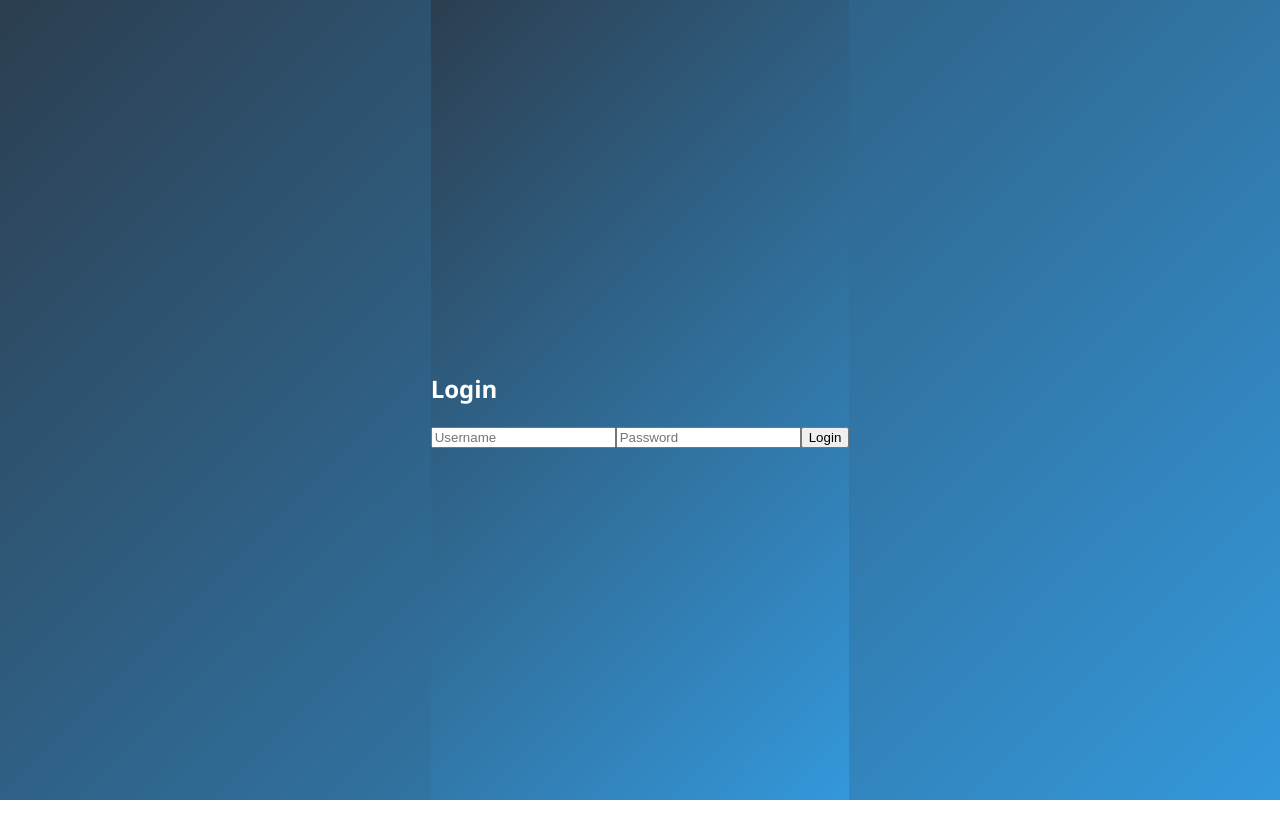
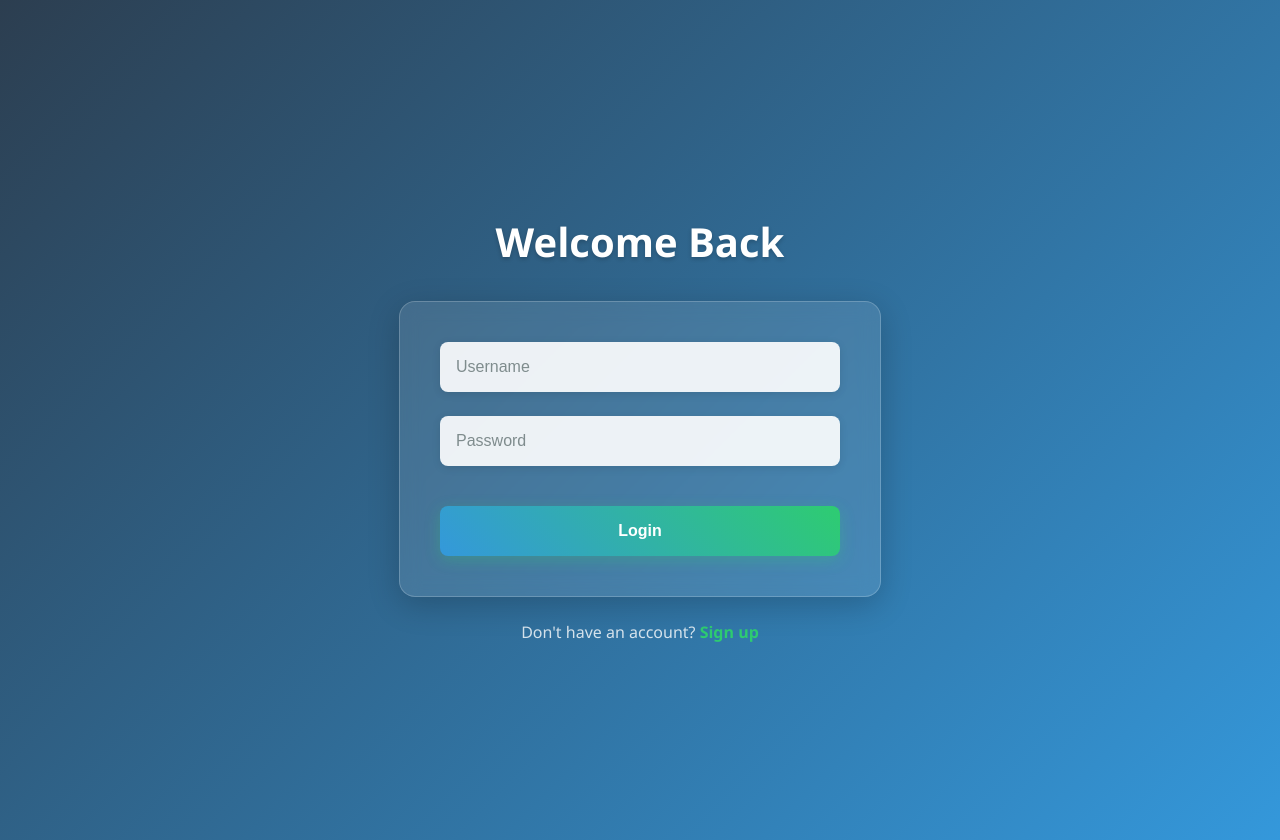
Before and after one commit to bhargav-vyas/referr-easy-front, a React (Create React App) app: page /login in a window 1280 px wide. Before the commit the page ends 800 px from the top, so only its background shows below. Built offline with nearby package versions, Linux system fonts and the light colour scheme.

Commit message:
change in the  css of the home .css

```diff
--- a/src/components/Login.css
+++ b/src/components/Login.css
@@ -1,168 +1,159 @@
-/* home.css */
+/* Login.css */
 
-body, html {
-  margin: 0;
-  padding: 0;
+/* Base styles */
+.login-container {
+  display: flex;
+  flex-direction: column;
+  align-items: center;
+  justify-content: center;
+  min-height: 100vh;
+  background: linear-gradient(135deg, #2c3e50, #3498db);
+  color: white;
   font-family: 'Segoe UI', Tahoma, Geneva, Verdana, sans-serif;
-  box-sizing: border-box;
-  background: linear-gradient(135deg, #2c3e50, #3498db);
-  min-height: 100vh;
-  color: white;
-  display: flex;
-  justify-content: center;
-  align-items: center;
-  flex-direction: column;
+  padding: 20px;
+  animation: fadeIn 0.8s ease-out;
 }
 
-.navbar {
-  background: rgba(0, 0, 0, 0.7);
-  color: white;
-  display: flex;
-  justify-content: space-between;
-  align-items: center;
-  padding: 15px 30px;
-  box-shadow: 0 4px 12px rgba(0, 0, 0, 0.3);
-  position: sticky;
-  top: 0;
-  z-index: 100;
+.login-container h2 {
+  font-size: 2.5rem;
+  margin-bottom: 2rem;
+  text-align: center;
+  text-shadow: 0 2px 4px rgba(0, 0, 0, 0.2);
+  animation: slideInDown 0.8s ease-out;
 }
 
-.navbar-title {
-  font-size: 26px;
-  font-weight: bold;
+/* Form styles */
+.login-container form {
+  display: flex;
+  flex-direction: column;
+  width: 100%;
+  max-width: 400px;
+  background: rgba(255, 255, 255, 0.1);
+  backdrop-filter: blur(10px);
+  padding: 2.5rem;
+  border-radius: 16px;
+  box-shadow: 0 8px 32px rgba(0, 0, 0, 0.2);
+  border: 1px solid rgba(255, 255, 255, 0.2);
+  animation: scaleUp 0.6s ease-out;
 }
 
-.nav-links {
-  display: flex;
-  gap: 20px;
+/* Input fields */
+.login-container input {
+  padding: 1rem;
+  margin-bottom: 1.5rem;
+  border: none;
+  border-radius: 8px;
+  background: rgba(255, 255, 255, 0.9);
+  font-size: 1rem;
+  transition: all 0.3s ease;
+  box-shadow: 0 2px 8px rgba(0, 0, 0, 0.1);
 }
 
-.nav-button {
-  background: transparent;
-  border: 2px solid #ffffff;
-  color: white;
-  font-size: 16px;
-  cursor: pointer;
-  padding: 8px 16px;
-  border-radius: 6px;
-  transition: 0.3s ease-in-out;
+.login-container input:focus {
+  outline: none;
+  background: white;
+  box-shadow: 0 4px 12px rgba(0, 0, 0, 0.15);
+  transform: translateY(-2px);
 }
 
-.nav-button:hover {
-  background-color: #ffffff;
-  color: #2c3e50;
+.login-container input::placeholder {
+  color: #7f8c8d;
 }
 
-.homepage-content {
-  text-align: center;
-  margin-top: 100px;
-  animation: fadeIn 1.5s ease-out;
+/* Button styles */
+.login-container button {
+  padding: 1rem;
+  border: none;
+  border-radius: 8px;
+  background: linear-gradient(45deg, #3498db, #2ecc71);
+  color: white;
+  font-size: 1rem;
+  font-weight: 600;
+  cursor: pointer;
+  transition: all 0.3s ease;
+  box-shadow: 0 4px 15px rgba(46, 204, 113, 0.3);
+  margin-top: 1rem;
 }
 
-/* Headline */
-.homepage-title {
-  font-size: 48px;
-  font-weight: 700;
-  margin-bottom: 20px;
-  animation: slideInDown 1s ease-in-out;
+.login-container button:hover {
+  transform: translateY(-3px);
+  box-shadow: 0 6px 20px rgba(46, 204, 113, 0.4);
 }
 
-.homepage-description {
-  font-size: 20px;
-  max-width: 600px;
-  margin: 0 auto;
-  animation: fadeIn 2s ease-in;
+.login-container button:active {
+  transform: translateY(1px);
 }
 
-/* Animation for Fade In */
+/* Link styles (if you add a signup link later) */
+.login-link {
+  color: rgba(255, 255, 255, 0.8);
+  margin-top: 1.5rem;
+  text-align: center;
+  transition: color 0.3s ease;
+}
+
+.login-link a {
+  color: #2ecc71;
+  text-decoration: none;
+  font-weight: 600;
+}
+
+.login-link a:hover {
+  text-decoration: underline;
+}
+
+/* Error message styles */
+.error-message {
+  color: #e74c3c;
+  background: rgba(231, 76, 60, 0.1);
+  padding: 0.8rem;
+  border-radius: 8px;
+  margin-bottom: 1rem;
+  text-align: center;
+  animation: shake 0.5s ease-in-out;
+}
+
+/* Animations */
 @keyframes fadeIn {
-  0% { opacity: 0; transform: translateY(20px); }
-  100% { opacity: 1; transform: translateY(0); }
+  from { opacity: 0; }
+  to { opacity: 1; }
 }
 
 @keyframes slideInDown {
-  0% { transform: translateY(-50px); opacity: 0; }
-  100% { transform: translateY(0); opacity: 1; }
-}
-
-/* Referral Animation Section */
-.referral-animation-container {
-  position: relative;
-  margin-top: 40px;
-}
-
-.laptop, .person {
-  width: 80px;
-  height: 60px;
-  background-color: #1e1e2f;
-  border-radius: 8px;
-  position: absolute;
-  top: 0;
-}
-
-.laptop {
-  left: 50px;
-}
-
-.person {
-  right: 50px;
-}
-
-.referral-line {
-  position: absolute;
-  top: 25px;
-  left: 120px;
-  width: 150px;
-  height: 4px;
-  background-color: white;
-  border-radius: 2px;
-  opacity: 0;
-  animation: moveReferral 3s infinite ease-in-out;
-}
-
-.referral-line::after {
-  content: '→';
-  position: absolute;
-  top: -20px;
-  right: 0;
-  font-size: 30px;
-  color: white;
-  opacity: 0;
-  animation: arrowAnimation 3s infinite ease-in-out;
-}
-
-@keyframes moveReferral {
-  0% {
-    left: 120px;
+  from {
+    transform: translateY(-30px);
     opacity: 0;
   }
-  50% {
-    left: 180px;
+  to {
+    transform: translateY(0);
     opacity: 1;
-  }
-  100% {
-    left: 120px;
-    opacity: 0;
   }
 }
 
-@keyframes arrowAnimation {
-  0%, 100% {
+@keyframes scaleUp {
+  from {
+    transform: scale(0.9);
     opacity: 0;
   }
-  50% {
+  to {
+    transform: scale(1);
     opacity: 1;
-    transform: translateX(10px);
   }
 }
 
-@media screen and (max-width: 768px) {
-  .laptop, .person {
-    width: 60px;
-    height: 50px;
+@keyframes shake {
+  0%, 100% { transform: translateX(0); }
+  20%, 60% { transform: translateX(-5px); }
+  40%, 80% { transform: translateX(5px); }
+}
+
+/* Responsive styles */
+@media (max-width: 480px) {
+  .login-container form {
+    padding: 1.5rem;
   }
 
-  .referral-line {
-    width: 120px;
+  .login-container h2 {
+    font-size: 2rem;
   }
 }
--- a/src/components/Login.js
+++ b/src/components/Login.js
@@ -1,18 +1,20 @@
 import React, { useState } from 'react';
 import axios from 'axios';
-import './Login.css'; // Optional: style as needed
+import './Login.css';
 
 function Login() {
   const [credentials, setCredentials] = useState({
     username: '',
     password: ''
   });
+  const [error, setError] = useState('');
 
   const handleChange = (e) => {
     setCredentials({
       ...credentials,
       [e.target.name]: e.target.value
     });
+    setError(''); // Clear error when user types
   };
 
   const handleSubmit = async (e) => {
@@ -21,17 +23,17 @@ function Login() {
     try {
       const response = await axios.post('http://localhost:8080/api/users/login', credentials);
       console.log('Login successful:', response.data);
-      alert('Login successful!');
-      // Optionally redirect or store token
+      // Store token or redirect here
     } catch (error) {
       console.error('Login failed:', error);
-      alert('Login failed. Check username or password.');
+      setError(error.response?.data?.message || 'Login failed. Please try again.');
     }
   };
 
   return (
     <div className="login-container">
-      <h2>Login</h2>
+      <h2>Welcome Back</h2>
+      {error && <div className="error-message">{error}</div>}
       <form onSubmit={handleSubmit}>
         <input
           name="username"
@@ -51,6 +53,9 @@ function Login() {
         />
         <button type="submit">Login</button>
       </form>
+      <p className="login-link">
+        Don't have an account? <a href="/signup">Sign up</a>
+      </p>
     </div>
   );
 }
```
